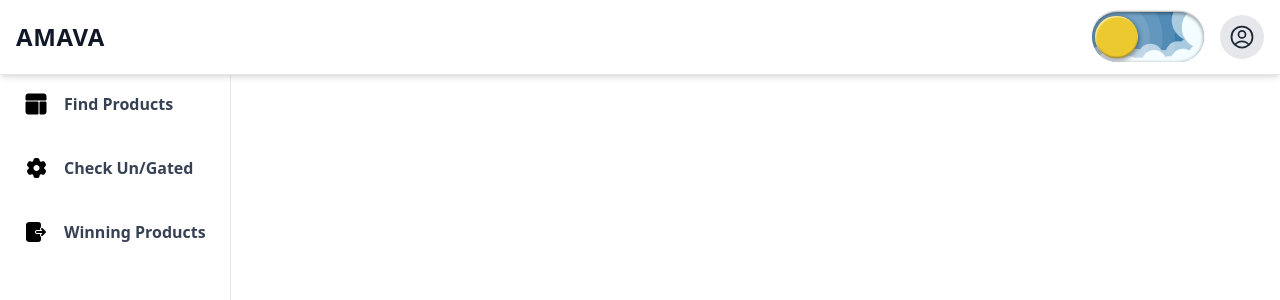
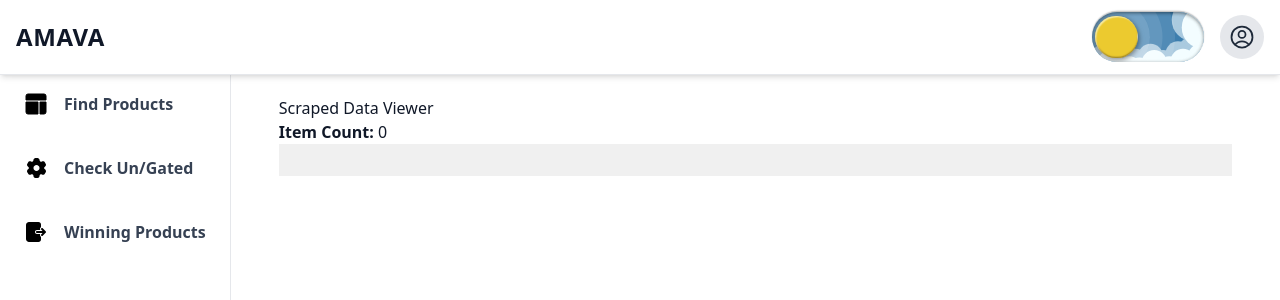
Before and after one commit to Aurabiq-A/AMAVA-Frontend, a React (Vite) app: page /scraped in a window 1280 px wide. Shown: the top 300 px of the page. Built offline with nearby package versions, Linux system fonts and the light colour scheme; no server answers.

Commit message:
Working on stage 1

```diff
--- a/src/App.tsx
+++ b/src/App.tsx
@@ -3,6 +3,7 @@
 import Header from "./components/Header";
 import Sidebar from "./components/Sidebar";
 import Home from "./pages/Home";
+import ScrapedView from "./pages/ScrapedView";
 import "./App.css"; // Ensure you have your CSS file imported
 
 function AppContent() {
@@ -17,6 +18,8 @@
         <main className="flex-1 px-4 py-6 pt-16">
           <Routes>
             <Route path="/" element={<Home />} />
+            <Route path="/scraped" element={<ScrapedView />} />
+            {/* Add more routes as needed */}
           </Routes>
         </main>
       </div>
--- /dev/null
+++ b/src/pages/ScrapedView.jsx
@@ -0,0 +1,28 @@
+import { useEffect, useState } from 'react';
+
+function ScrapedView() {
+  const [rawData, setRawData] = useState('');
+  const [itemCount, setItemCount] = useState(0);
+
+  useEffect(() => {
+    fetch('http://localhost:5137/api/get_scraped_data')
+      .then(res => res.json())
+      .then(data => {
+        if (data.status === 'success') {
+          setRawData(data.raw_string);
+          setItemCount(data.items_count);
+        }
+      })
+      .catch(err => console.error("Fetch failed:", err));
+  }, []);
+
+  return (
+    <div style={{ padding: '2rem' }}>
+      <h1>Scraped Data Viewer</h1>
+      <p><strong>Item Count:</strong> {itemCount}</p>
+      <pre style={{ backgroundColor: '#f0f0f0', padding: '1rem' }}>{rawData}</pre>
+    </div>
+  );
+}
+
+export default ScrapedView;
```
